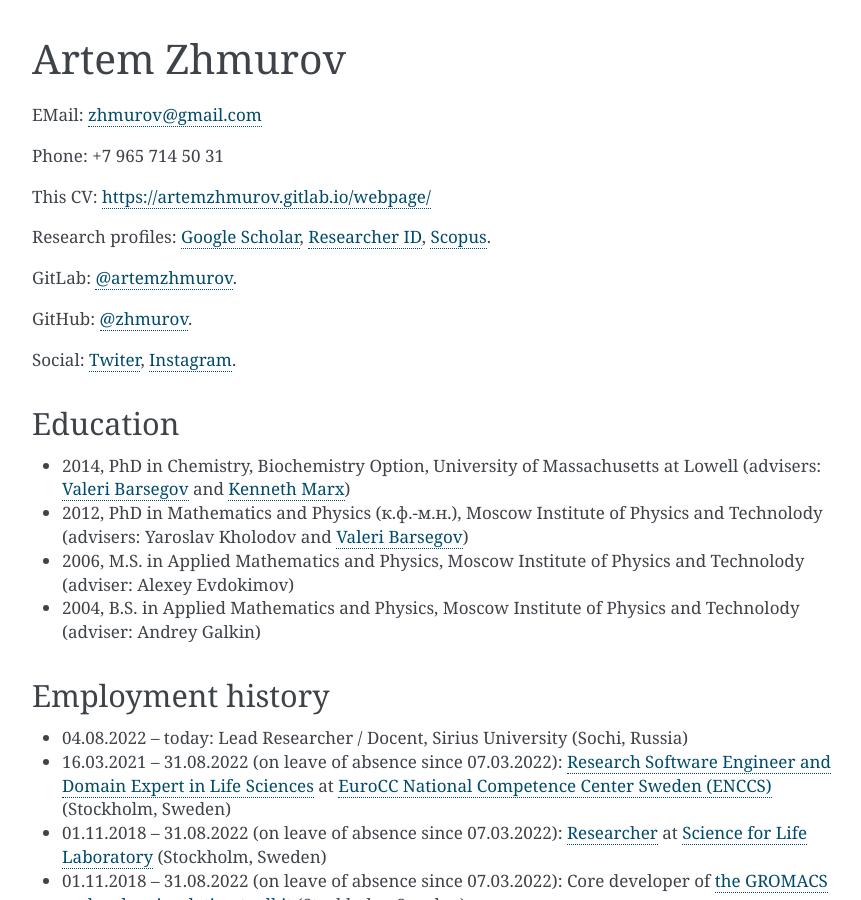
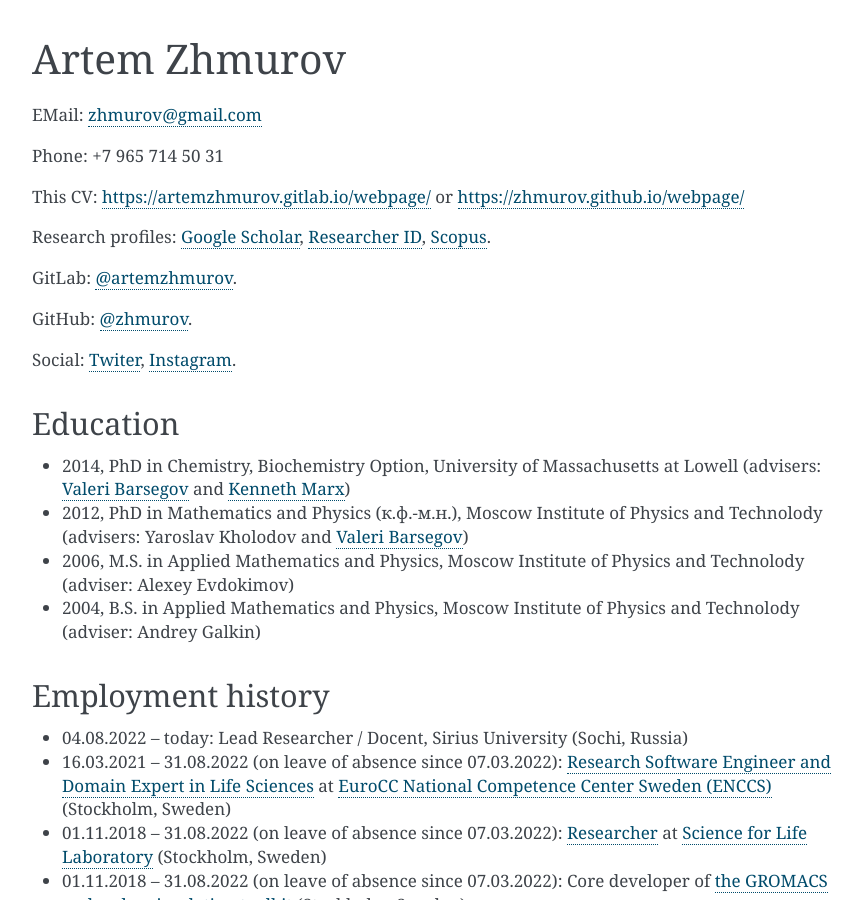
Before and after one commit to zhmurov/webpage, a Sphinx documentation site: the page built from source/index.rst, in a window 1280 px wide and 900 px high. Shown: the whole window, without its empty margins (168-1029 px from the left). Built offline with Sphinx 7.4.7, drawn with Linux system fonts in a browser that asks for light colours.

Commit message:
Add GitHub link to the CV

```diff
--- a/source/index.rst
+++ b/source/index.rst
@@ -6,7 +6,7 @@ EMail: zhmurov@gmail.com
 
 Phone: +7 965 714 50 31
 
-This CV: `https://artemzhmurov.gitlab.io/webpage/ <https://artemzhmurov.gitlab.io/webpage/>`_
+This CV: `https://artemzhmurov.gitlab.io/webpage/ <https://artemzhmurov.gitlab.io/webpage/>`_ or `https://zhmurov.github.io/webpage/ <https://zhmurov.github.io/webpage/>`_
 
 Research profiles:
 `Google Scholar <http://scholar.google.ru/citations?user=5t0deUYAAAAJ>`_,
```
